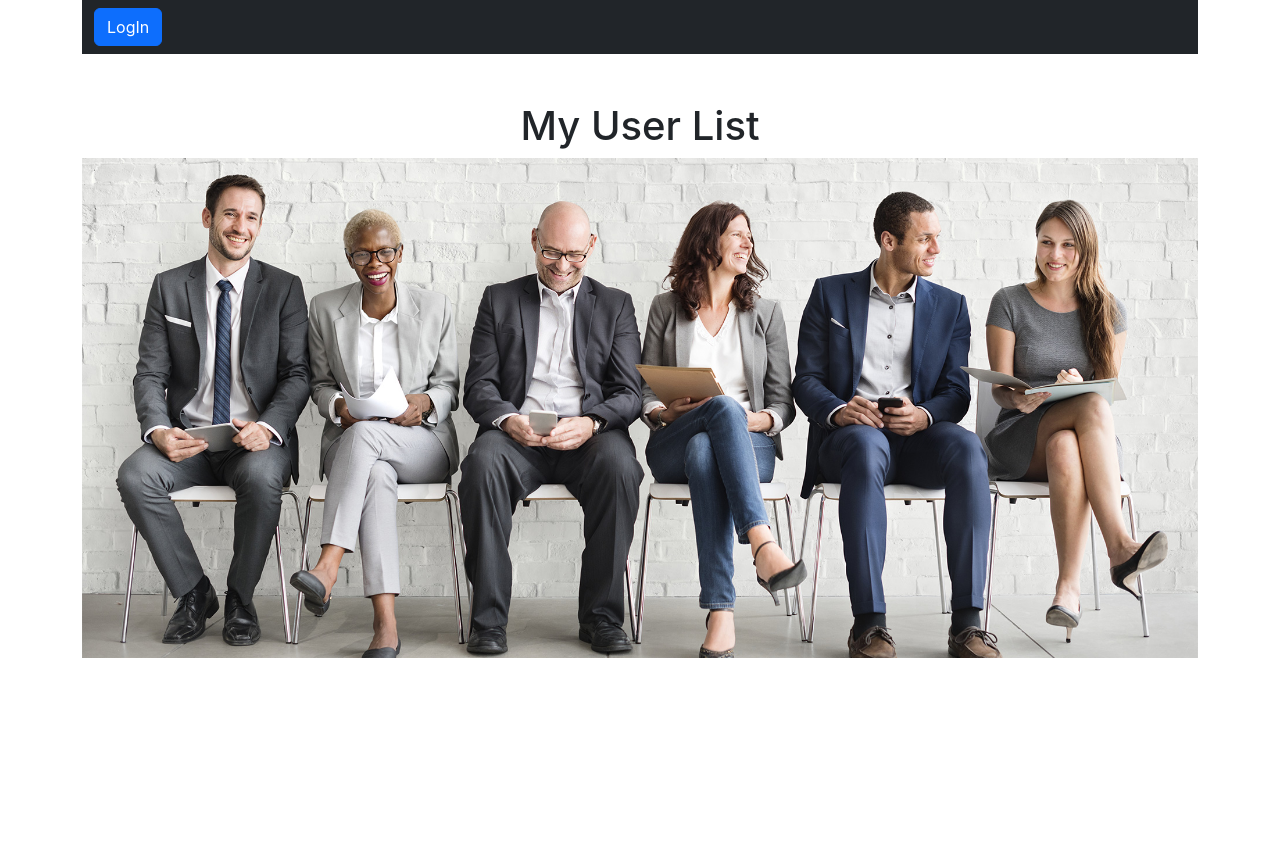
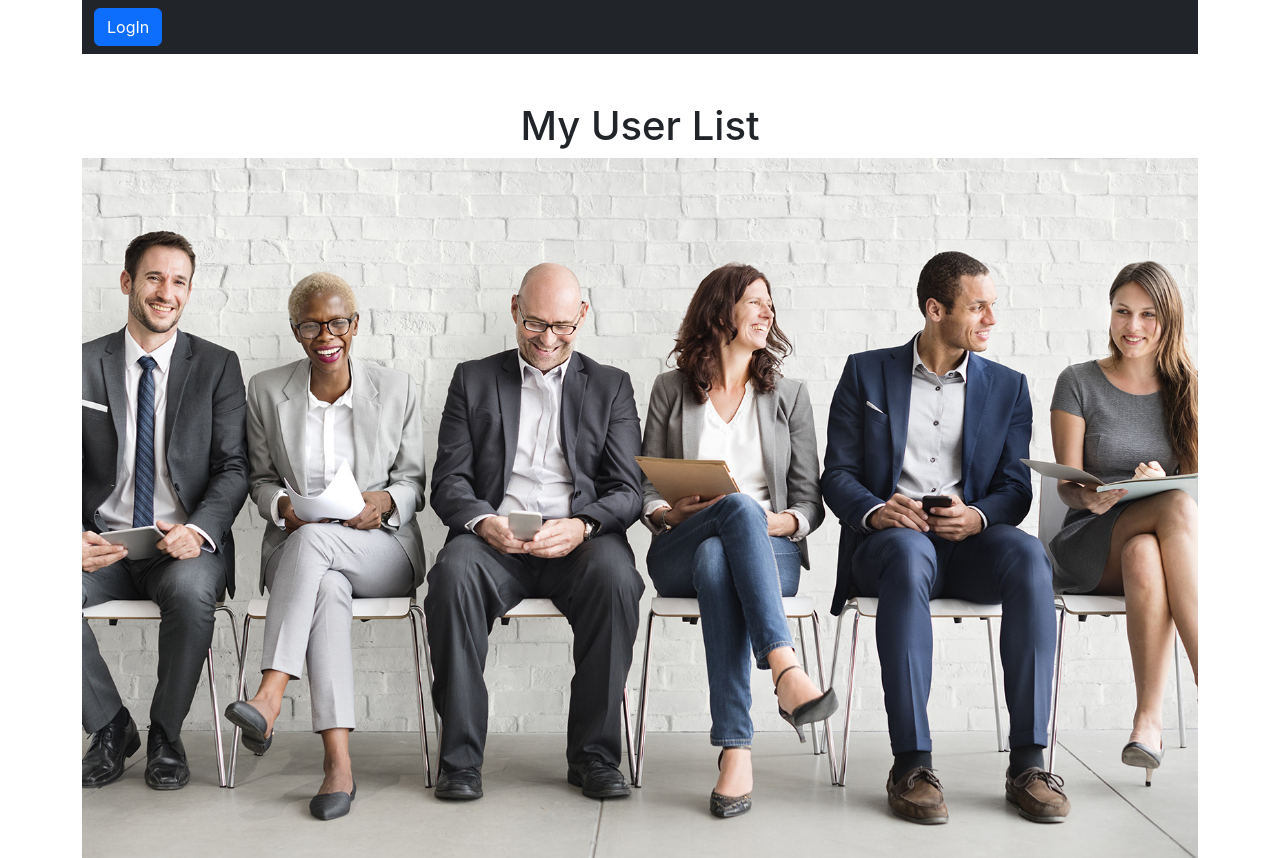
Before and after one commit to iaveryanova/myUserList, a React (Create React App) app: page / in a window 1280 px wide. Before the commit the page ends 800 px from the top, so only its background shows below. Built offline with nearby package versions, Linux system fonts and the light colour scheme.

Commit message:
Fix styles

```diff
--- a/src/components/NavBar.tsx
+++ b/src/components/NavBar.tsx
@@ -15,6 +15,9 @@ const NavBar = () => {
         ?
         <>
           <ul className="navbar-nav me-auto mb-2 mb-lg-0">
+          <li className="nav-item">
+              <Link className="nav-link" to="*">Main</Link>
+            </li>
             <li className="nav-item">
               <Link className="nav-link" to="users">Users</Link>
             </li>
--- a/src/pages/Main.css
+++ b/src/pages/Main.css
@@ -1,6 +1,6 @@
 .bg {
     width: auto;
-    height: 500px;
-    background: url(../../public/images/users.jpg) no-repeat center;
+    height: 700px;
+    background: url(./../../public/images/users.jpg) no-repeat center;
     background-size: cover;
   }
--- a/src/pages/Main.tsx
+++ b/src/pages/Main.tsx
@@ -4,8 +4,10 @@ import './Main.css';
 
 const Main = () => {
   return (
-    <> <h1 className='mt-5'>My User List</h1>
-    <div className='bg'></div></>
+    <>
+    <h1 className='mt-5'>My User List</h1>
+    <div className='bg'></div>
+    </>
 
   )
 }
```
